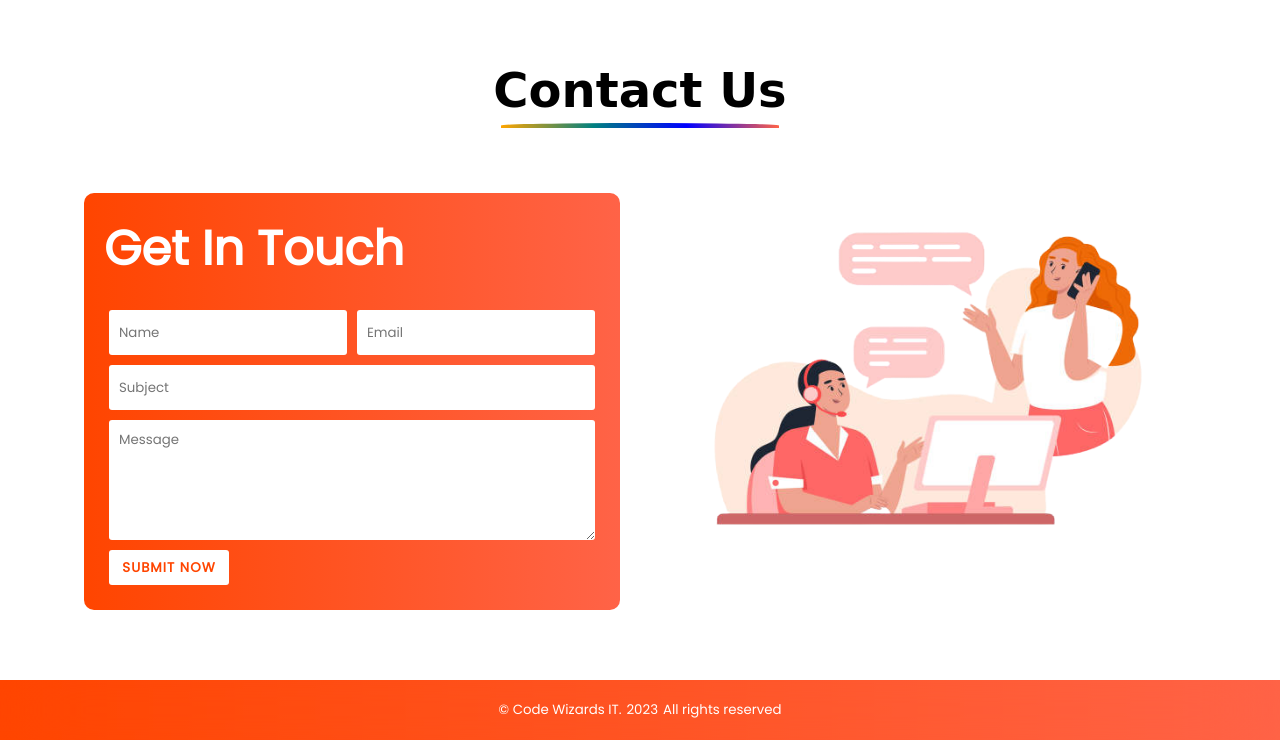
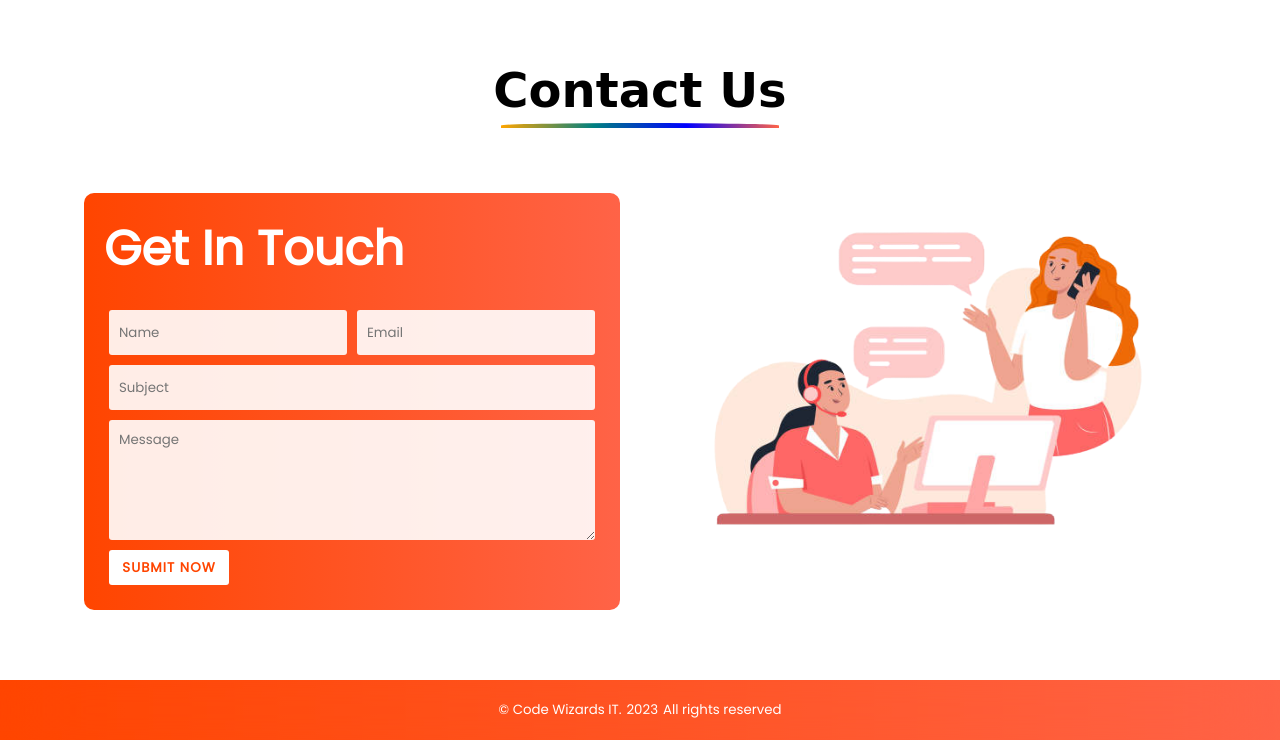
Before and after one commit to NoumanNawaz444/demo-two, a plain HTML site: page index.html in a window 1280 px wide. Shown: the part 3236-3976 px from the top of the page. Drawn offline with Linux system fonts and the light colour scheme; a web font is replaced by a local one.

Commit message:
css changes

```diff
--- a/assets/css/style.css
+++ b/assets/css/style.css
@@ -513,6 +513,7 @@ nav .toggle_day_night img {
   border: none;
   outline: none;
   border-radius: 3px;
+  background: rgb(255, 255, 255,0.9);
 }
 .form form .short_in{
   width: calc(100% / 2 - 10px);
@@ -528,6 +529,7 @@ nav .toggle_day_night img {
   margin: 5px;
   padding: 10px;
   border-radius: 3px;
+  background: rgb(255, 255, 255,0.9);
 }
 .form form textarea::placeholder{
   position: absolute;
```
